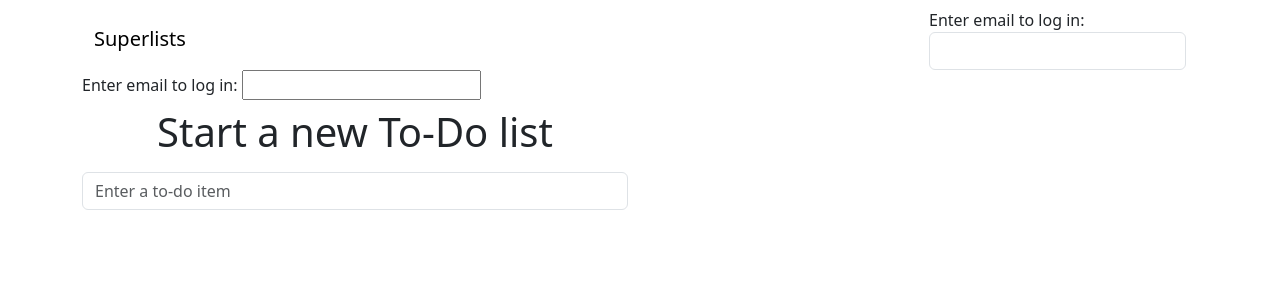
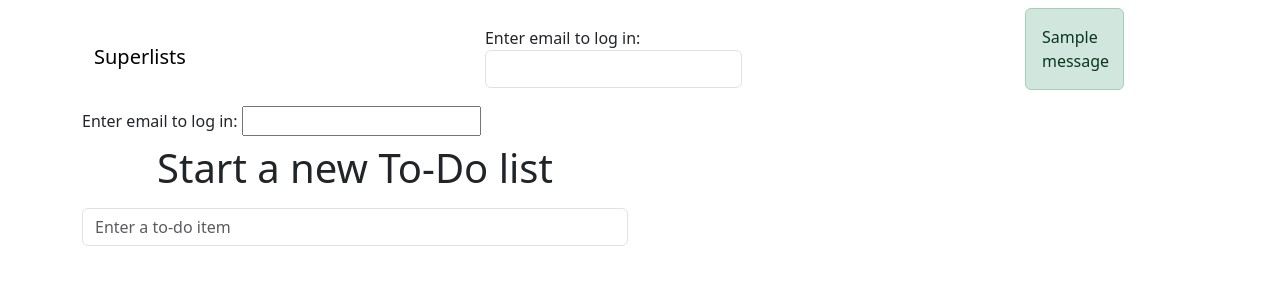
Before and after one commit to OIITuMuCT/TDD, a Django app: page /lists/ in a window 1280 px wide. Shown: the top 300 px of the page. Run offline with Django 5.2, Linux system fonts and the light colour scheme; tables that the repository leaves empty hold one stand-in row (values such as "Sample post"); one stand-in notice (Sample message) is shown; some libraries are stand-ins or nearby versions.

Commit message:
Доблены изменения в базовый шаблон

```diff
--- a/lists/templates/base.html
+++ b/lists/templates/base.html
@@ -12,11 +12,27 @@
         <div class="navbar navbar-default" role="navigation">
             <div class="container-fluid">
                 <a href="/" class="navbar-brand">Superlists</a>
-                <form class="navbar-form navbar-right" method="POST" action="#">
+                <form class="navbar-form navbar-right"
+                    method="POST"
+                    action="{% url "send_login_email" %}">
                     <span>Enter email to log in:</span>
                     <input class="form-control" name="email" type="text">
                     {% csrf_token %}
                 </form>
+            {% if messages %}
+            <div class="row">
+                <div class="col-md-8">
+                    {% for message in messages %}
+                    {% if message.level_tag == 'success'%}
+                    <div class="alert alert-success">{{message}}</div>
+                    {% else %}
+                    <div class="alert alert-warning">{{message}}</div>
+                    {% endif %}
+                    {% endfor %}
+
+                </div>
+            </div>
+            {% endif %}
             </div>
             {% if user.is_authenticated %}
             <p>Logged in as {{ user.email }}</p>
```
